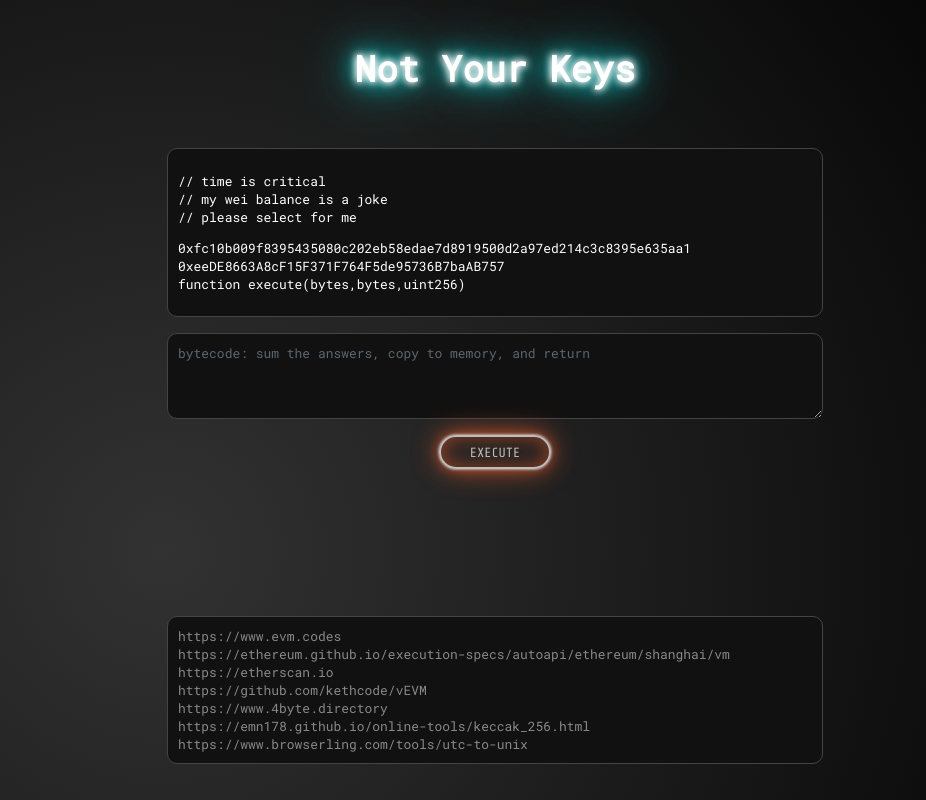
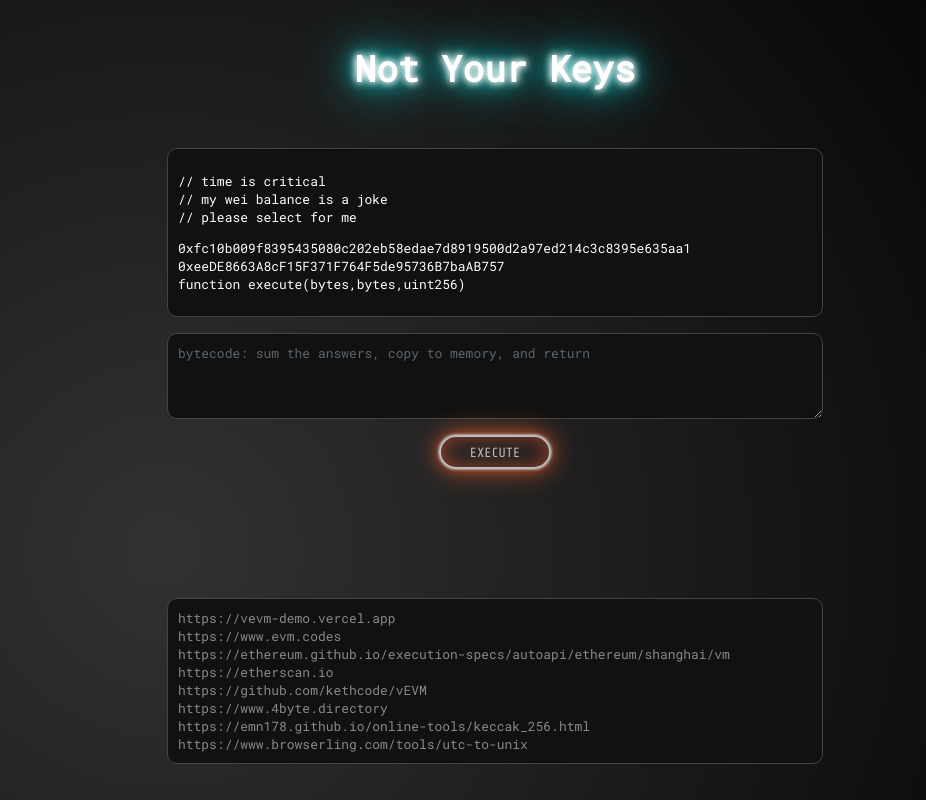
Before and after one commit to kethcode/vEVM, a React (Vite) app in the folder frontend/: page / in a window 1280 px wide. Shown: the whole page, without its empty margins (145-1071 px from the left). Built offline with nearby package versions, Linux system fonts and the light colour scheme; what connectkit, wagmi would draw is missing.

Commit message:
added more toolbox links

```diff
--- a/frontend/src/App.tsx
+++ b/frontend/src/App.tsx
@@ -27,7 +27,7 @@ export function App() {
     <>
       <header>
         <div className="header">
-            <h1>Not Your Keys</h1>
+          <h1>Not Your Keys</h1>
         </div>
       </header>
       <div className="main">
@@ -101,18 +101,20 @@ export function App() {
       {/* //TODO: add https://www.4byte.directory/<br/>DONE */}
       {/* //TODO: add https://emn178.github.io/online-tools/keccak_256.html<br/>DONE */}
 
-
       <footer>
-        <a href="https://www.evm.codes" target={"_blank"}>https://www.evm.codes</a>
+        <a href="https://vevm-demo.vercel.app" target={"_blank"}>
+          https://vevm-demo.vercel.app
+        </a>
+        <a href="https://www.evm.codes" target={"_blank"}>
+          https://www.evm.codes
+        </a>
         <a
           href="https://ethereum.github.io/execution-specs/autoapi/ethereum/shanghai/vm"
           target={"_blank"}
         >
           https://ethereum.github.io/execution-specs/autoapi/ethereum/shanghai/vm
         </a>
-        <a
-          href="https://etherscan.io" target={"_blank"}
-        >
+        <a href="https://etherscan.io" target={"_blank"}>
           https://etherscan.io
         </a>
         <a href="https://github.com/kethcode/vEVM" target={"_blank"}>
@@ -121,11 +123,17 @@ export function App() {
         <a href="https://www.4byte.directory" target={"_blank"}>
           https://www.4byte.directory
         </a>
-        <a href="https://emn178.github.io/online-tools/keccak_256.html" target={"_blank"}>
+        <a
+          href="https://emn178.github.io/online-tools/keccak_256.html"
+          target={"_blank"}
+        >
           https://emn178.github.io/online-tools/keccak_256.html
         </a>
-        <a href="https://www.browserling.com/tools/utc-to-unix" target={"_blank"}>
-        https://www.browserling.com/tools/utc-to-unix
+        <a
+          href="https://www.browserling.com/tools/utc-to-unix"
+          target={"_blank"}
+        >
+          https://www.browserling.com/tools/utc-to-unix
         </a>
       </footer>
     </>
```
